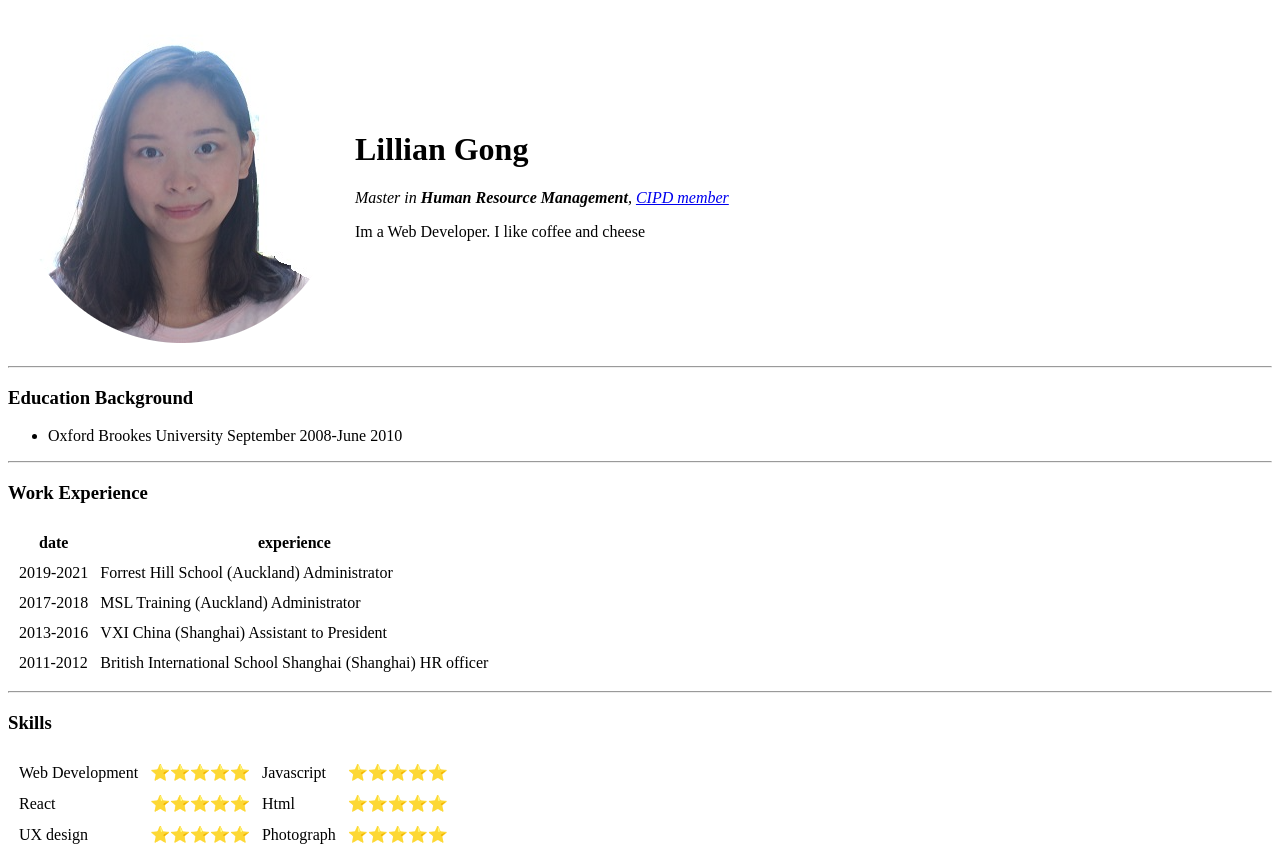
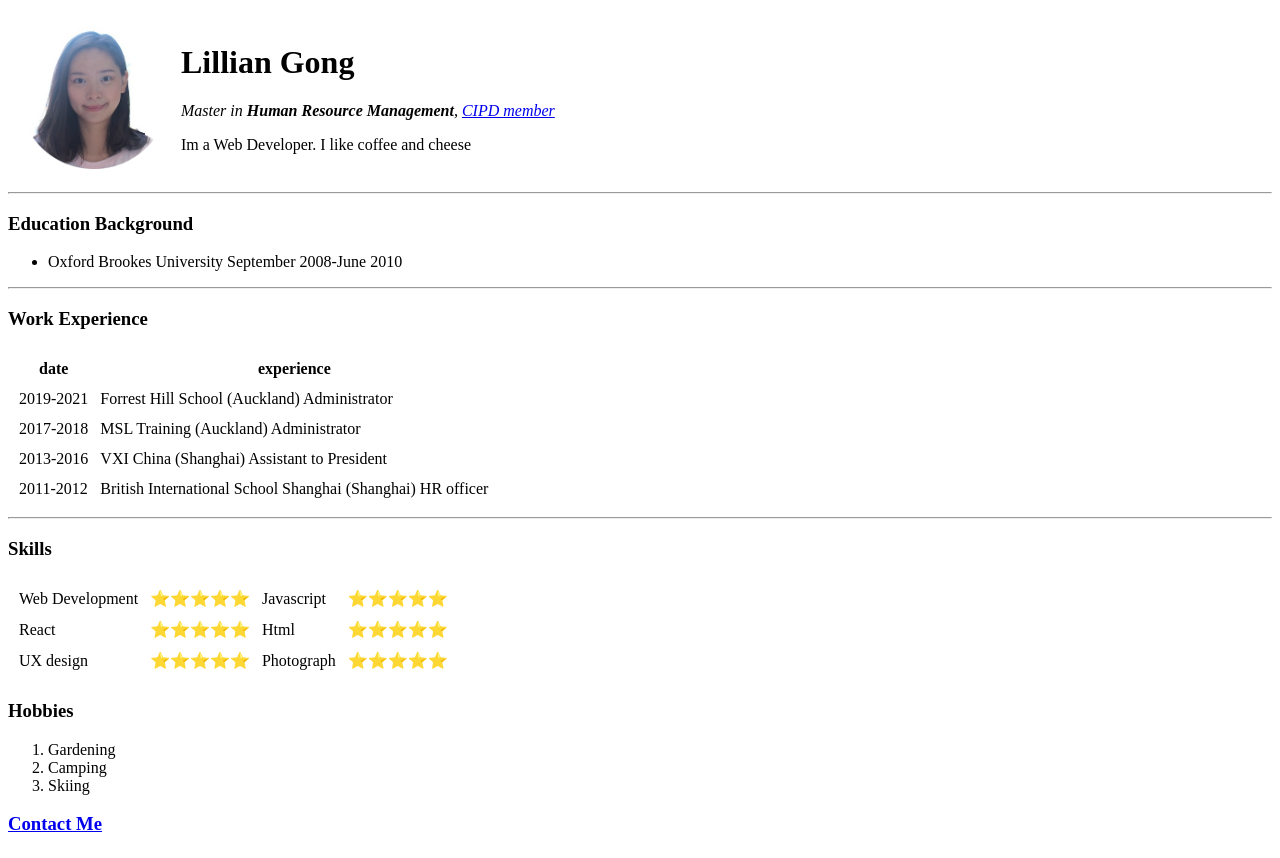
Before and after one commit to LillianGongQQmail/cv, a plain HTML site: page index.html in a window 1280 px wide. Shown: the top 858 px of the page. Drawn offline with Linux system fonts and the light colour scheme.

Commit message:
Update index.html

```diff
--- a/index.html
+++ b/index.html
@@ -3,6 +3,9 @@
   <head>
     <meta charset="utf-8">
     <title>Lillian Gong's Personal Site</title>
+    <style>
+    img{  height: 150px;}
+    </style>
   </head>
   <body>
     <table cellspacing="10">
```
